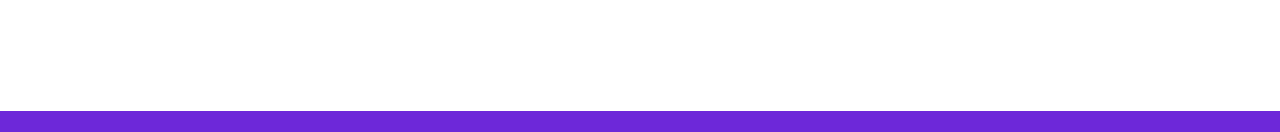
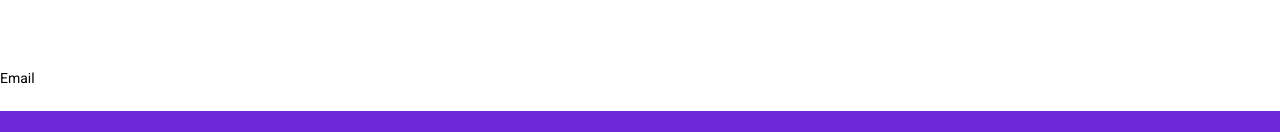
Before and after one commit to Intrepid-Ibex-of-Love/intrepid-front, an Angular app: page /login in a window 1280 px wide. Shown: the part 820-952 px from the top of the page. Built offline with nearby package versions, Linux system fonts and the light colour scheme.

Commit message:
Fix material angular

```diff
--- a/src/app/app.module.ts
+++ b/src/app/app.module.ts
@@ -3,7 +3,7 @@ import { BrowserModule } from '@angular/platform-browser';
 import { AppRoutingModule } from './app-routing.module';
 import { AppComponent } from './app.component';
 import { FooterComponent } from './components/footer/footer.component';
-import { HeaderComponent } from './components/header/header.component';
+
 import { HomeComponent } from './views/home/home.component';
 import { BannerUserComponent } from './components/banner-user/banner-user.component';
 import { UserProductsComponent } from './views/users/user-products/user-products.component';
@@ -15,6 +15,7 @@ import { BrowserAnimationsModule } from '@angular/platform-browser/animations';
 import { InputEmailComponent } from './input-email/input-email.component';
 import { MatFormFieldModule } from '@angular/material/form-field';
 import { MatInputModule } from '@angular/material/input';
+import { HeaderComponent } from './components/header/header.component';
 
 @NgModule({
   declarations: [
--- a/src/app/input-email/input-email.component.css
+++ b/src/app/input-email/input-email.component.css
@@ -1,3 +1,9 @@
+mat-label{
+  color: black;
+}
+input[type="text"]{
+  color: black;
+}
 .example-form {
     min-width: 150px;
     max-width: 500px;
@@ -7,4 +13,5 @@
 
   .example-full-width {
     width: 100%;
+    color: black;
   }
--- a/src/app/input-email/input-email.component.html
+++ b/src/app/input-email/input-email.component.html
@@ -1,8 +1,19 @@
 <form class="example-form">
   <mat-form-field class="example-full-width">
-        <input matInput placeholder="Email" [formControl]="emailFormControl" [errorStateMatcher]="matcher">
+    <mat-label>Email</mat-label>
+    <input
+      matInput
+      placeholder="Email"
+      [formControl]="emailFormControl"
+      [errorStateMatcher]="matcher"
+    />
     <mat-hint>Errors appear instantly!</mat-hint>
-        <mat-error *ngIf="emailFormControl.hasError('email') && !emailFormControl.hasError('required')">
+    <mat-error
+      *ngIf="
+        emailFormControl.hasError('email') &&
+        !emailFormControl.hasError('required')
+      "
+    >
       Please enter a valid email address
     </mat-error>
     <mat-error *ngIf="emailFormControl.hasError('required')">
--- a/src/app/input-email/input-email.component.ts
+++ b/src/app/input-email/input-email.component.ts
@@ -16,7 +16,7 @@ export class MyErrorStateMatcher implements ErrorStateMatcher {
   styleUrls: ['./input-email.component.css']
 })
 export class InputEmailComponent{
-  emailFormControl = new FormControl('', [
+   emailFormControl = new FormControl('', [
     Validators.required,
     Validators.email,
   ]);
--- a/src/app/services/auth/auth.service.ts
+++ b/src/app/services/auth/auth.service.ts
@@ -5,7 +5,7 @@ import axios from 'axios';
   providedIn: 'root'
 })
 export class AuthService {
-  apiURL = "http://localhost3000/"
+  apiURL = "http://localhost:3002/"
 
   constructor() { }
 
```
Lines whose indentation alone changed are shown as unchanged.
